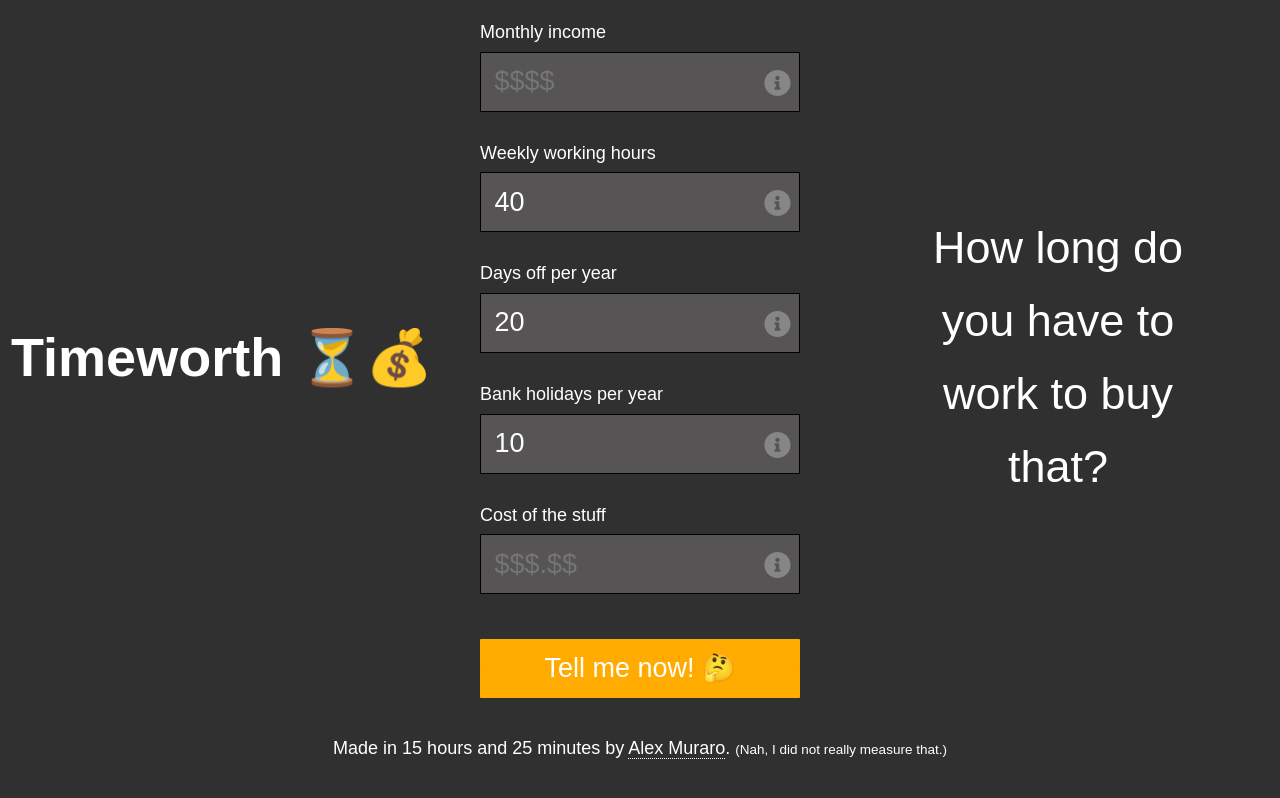
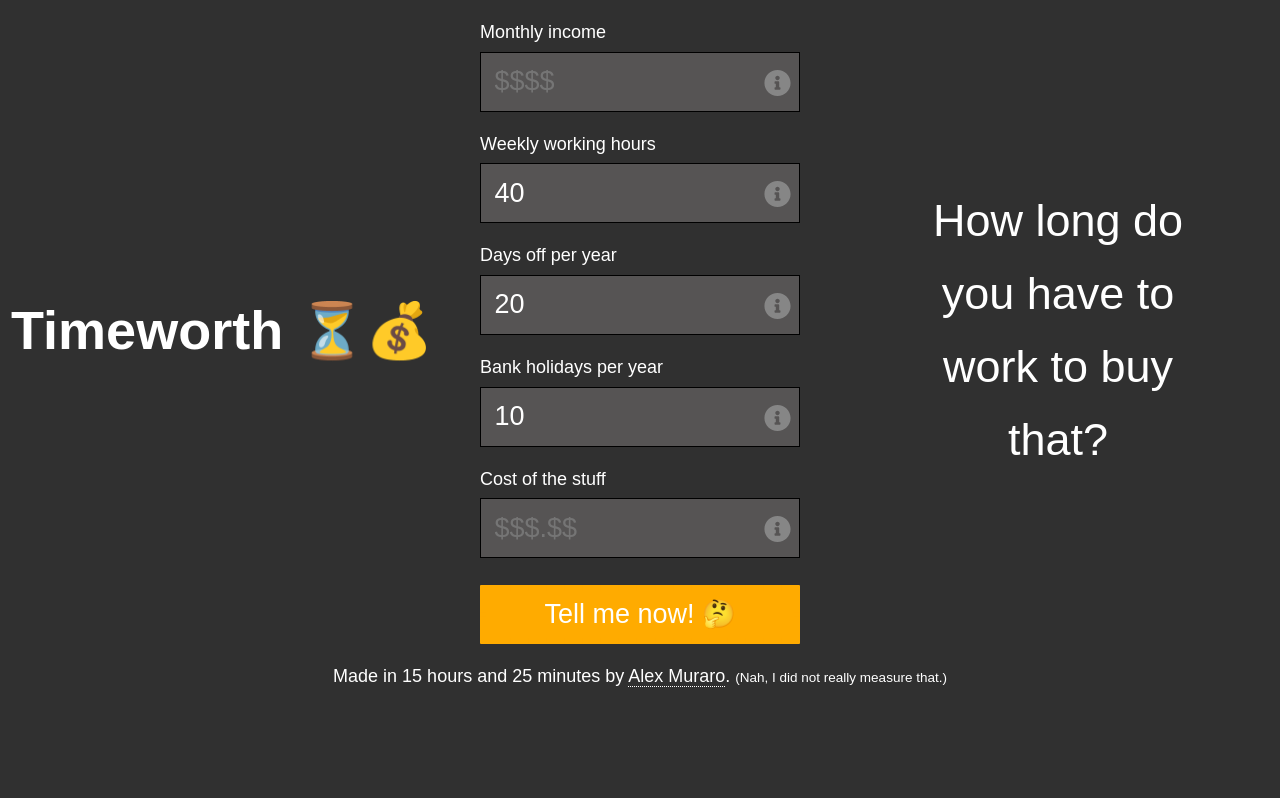
Before and after one commit to akmur/timeworth, a React (Vite) app: page / in a window 1280 px wide. Shown: the top 798 px of the page. Built offline with nearby package versions, Linux system fonts and the light colour scheme.

Commit message:
update styles

```diff
--- a/src/components/Form.jsx
+++ b/src/components/Form.jsx
@@ -1,7 +1,15 @@
 import Tooltip from './Tooltip'
 import styles from './Form.module.css'
 
-export default function Form({ monthlyIncome, holidays, bankHolidays, weeklyHours, handleChange, handleSubmit, showResult }) {
+export default function Form({
+  monthlyIncome,
+  holidays,
+  bankHolidays,
+  weeklyHours,
+  handleChange,
+  handleSubmit,
+  showResult
+}) {
   const onSubmit = (event) => {
     event.preventDefault()
     handleSubmit(event)
@@ -11,7 +19,7 @@ export default function Form({ monthlyIncome, holidays, bankHolidays, weeklyHour
 
   return (
     <main className={mainClass}>
-      <form onSubmit={onSubmit}>
+      <form onSubmit={onSubmit} className={styles.form}>
         <div className={styles.field}>
           <label className={styles.label} htmlFor="monthlyIncome">
             Monthly income
@@ -30,7 +38,9 @@ export default function Form({ monthlyIncome, holidays, bankHolidays, weeklyHour
           </div>
         </div>
         <div className={styles.field}>
-          <label className={styles.label} htmlFor="weeklyHours">Weekly working hours</label>
+          <label className={styles.label} htmlFor="weeklyHours">
+            Weekly working hours
+          </label>
           <div className={styles.inputWrapper}>
             <input
               className={styles.input}
@@ -46,7 +56,9 @@ export default function Form({ monthlyIncome, holidays, bankHolidays, weeklyHour
           </div>
         </div>
         <div className={styles.field}>
-          <label className={styles.label} htmlFor="holidays">Days off per year</label>
+          <label className={styles.label} htmlFor="holidays">
+            Days off per year
+          </label>
           <div className={styles.inputWrapper}>
             <input
               className={styles.input}
@@ -61,7 +73,9 @@ export default function Form({ monthlyIncome, holidays, bankHolidays, weeklyHour
           </div>
         </div>
         <div className={styles.field}>
-          <label className={styles.label} htmlFor="bankHolidays">Bank holidays per year</label>
+          <label className={styles.label} htmlFor="bankHolidays">
+            Bank holidays per year
+          </label>
           <div className={styles.inputWrapper}>
             <input
               className={styles.input}
@@ -76,7 +90,9 @@ export default function Form({ monthlyIncome, holidays, bankHolidays, weeklyHour
           </div>
         </div>
         <div className={styles.field}>
-          <label className={styles.label} htmlFor="itemCost">Cost of the stuff</label>
+          <label className={styles.label} htmlFor="itemCost">
+            Cost of the stuff
+          </label>
           <div className={styles.inputWrapper}>
             <input
               className={styles.input}
@@ -90,7 +106,9 @@ export default function Form({ monthlyIncome, holidays, bankHolidays, weeklyHour
           </div>
         </div>
         <div className={styles.submitField}>
-          <button className={styles.button} id="submit" type="submit">Tell me now! 🤔</button>
+          <button className={styles.button} id="submit" type="submit">
+            Tell me now! 🤔
+          </button>
         </div>
       </form>
     </main>
--- a/src/components/Form.module.css
+++ b/src/components/Form.module.css
@@ -13,8 +13,10 @@
   }
 }
 
-.field {
-  margin-bottom: 1.5em;
+.form {
+  display: flex;
+  flex-direction: column;
+  gap: 1em;
 }
 
 .label {
@@ -43,7 +45,7 @@
 }
 
 .submitField {
-  margin-top: 2.5em;
+  margin-top: 0.5em;
 }
 
 .button {
--- a/src/index.css
+++ b/src/index.css
@@ -212,7 +212,12 @@ body {
   }
 }
 
-h1, h2, h3, h4, h5, h6 {
+h1,
+h2,
+h3,
+h4,
+h5,
+h6 {
   line-height: 1.1;
   font-family: var(--font-sans);
   font-weight: 700;
@@ -222,14 +227,28 @@ h1, h2, h3, h4, h5, h6 {
   hyphens: auto;
 }
 
-h1 { font-size: 2.35em; }
-h2 { font-size: 2.00em; }
-h3 { font-size: 1.75em; }
-h4 { font-size: 1.5em; }
-h5 { font-size: 1.25em; }
-h6 { font-size: 1em; }
+h1 {
+  font-size: 2.35em;
+}
+h2 {
+  font-size: 2em;
+}
+h3 {
+  font-size: 1.75em;
+}
+h4 {
+  font-size: 1.5em;
+}
+h5 {
+  font-size: 1.25em;
+}
+h6 {
+  font-size: 1em;
+}
 
-small, sub, sup {
+small,
+sub,
+sup {
   font-size: 75%;
 }
 
@@ -261,9 +280,9 @@ img {
 }
 
 button,
-input[type="submit"],
-input[type="reset"],
-input[type="button"] {
+input[type='submit'],
+input[type='reset'],
+input[type='button'] {
   display: inline-block;
   padding: 5px 10px;
   text-align: center;
@@ -278,9 +297,9 @@ input[type="button"] {
 }
 
 button[disabled],
-input[type="submit"][disabled],
-input[type="reset"][disabled],
-input[type="button"][disabled] {
+input[type='submit'][disabled],
+input[type='reset'][disabled],
+input[type='button'][disabled] {
   cursor: default;
   opacity: 0.5;
 }
@@ -308,8 +327,7 @@ input[type]:focus {
 .footer {
   font-size: 1em;
   text-align: center;
-  margin-top: 2em;
-  margin-bottom: 1em;
+  margin-top: 1em;
 }
 
 @media (min-width: 1024px) {
```
Also changed, not shown: 1 other file (tests, documents, lock files or other folders).
